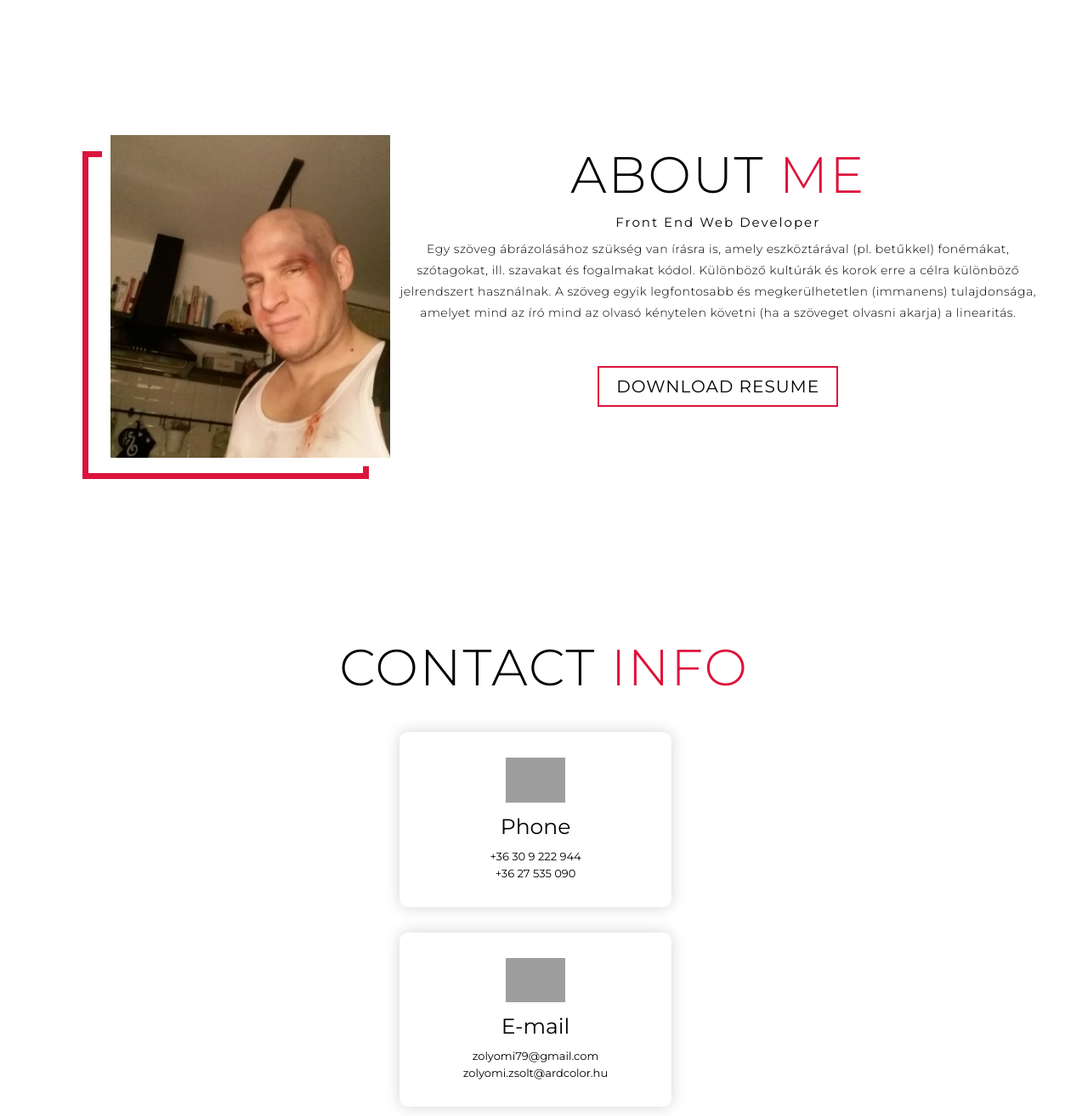
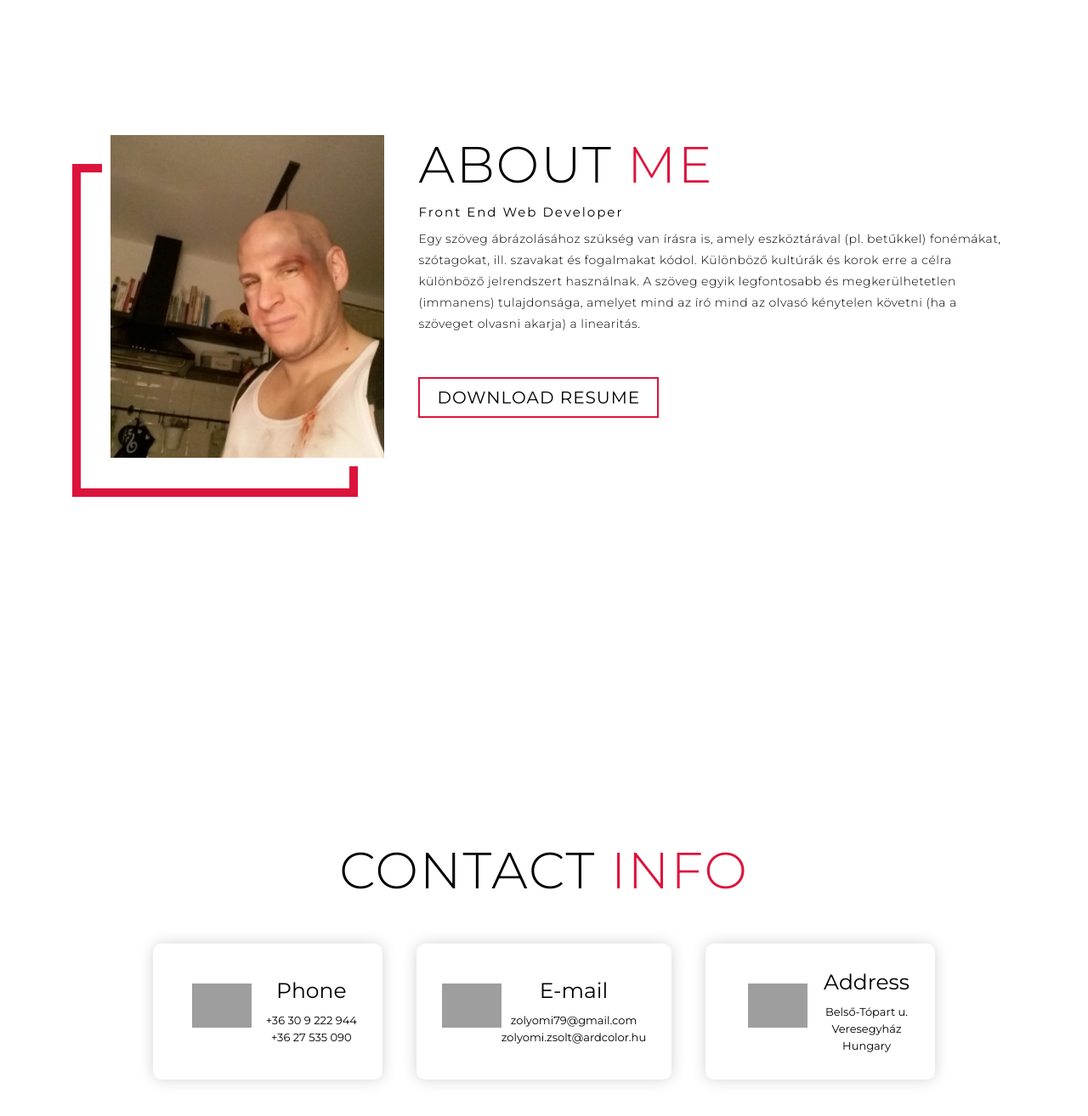
Before and after one commit to Zolyomi79/hero-site, a plain HTML site: page index.html in a window 1280 px wide. Shown: the part 3980-5294 px from the top of the page at 85% size. Drawn offline with Linux system fonts and the light colour scheme; grey boxes are pictures that could not be loaded.

Commit message:
responsive contact section

```diff
--- a/style.css
+++ b/style.css
@@ -316,7 +316,6 @@ p {
 }
 #contact .contact-items {
     width: 400px;
-    margin-bottom: 50px;
 }
 #contact .contact-item {
     width: 80%;
@@ -471,6 +470,8 @@ p {
         height: 100%;
     }
     /* End Project */
+
+    /* About */
     #about .about {
         flex-direction: row;
     }
@@ -479,10 +480,46 @@ p {
         height: 400px;
     padding-left: 60px;
     }
-    #about .about .col-left .about-img::after {}
-    /* About */
+    #about .about .col-left .about-img::after {
+        left: -45px;
+        top: 34px;
+        height: 98%;
+        width: 98%;
+        border: 10px solid crimson;
+    }
+    #about .col-right {
+        text-align: left;
+        padding: 30px;
+    }
+    #about .col-right h1 {
+        text-align: left;
+    }
+    /* End About */
 
-    /* End About */
+    /* Contact */
+    #contact .contact {
+        flex-direction: column;
+        padding: 100px;
+        align-items: center;
+        justify-content: center;
+        min-width: 20vh;
+    }
+    #contact .contact-items {
+        width: 100%;
+        display: flex;
+        flex-direction: row;
+        margin: 0;
+        padding: 20px;
+    }
+    #contact .contact-item {
+        margin: 20px;
+        flex-direction: row;
+    }
+    #contact .contact-item .icon {
+        height: 80px;
+        width: 80px;
+    }
+    /* End Contact */
 }
 
 /* End Media Query For Tablet */
```
